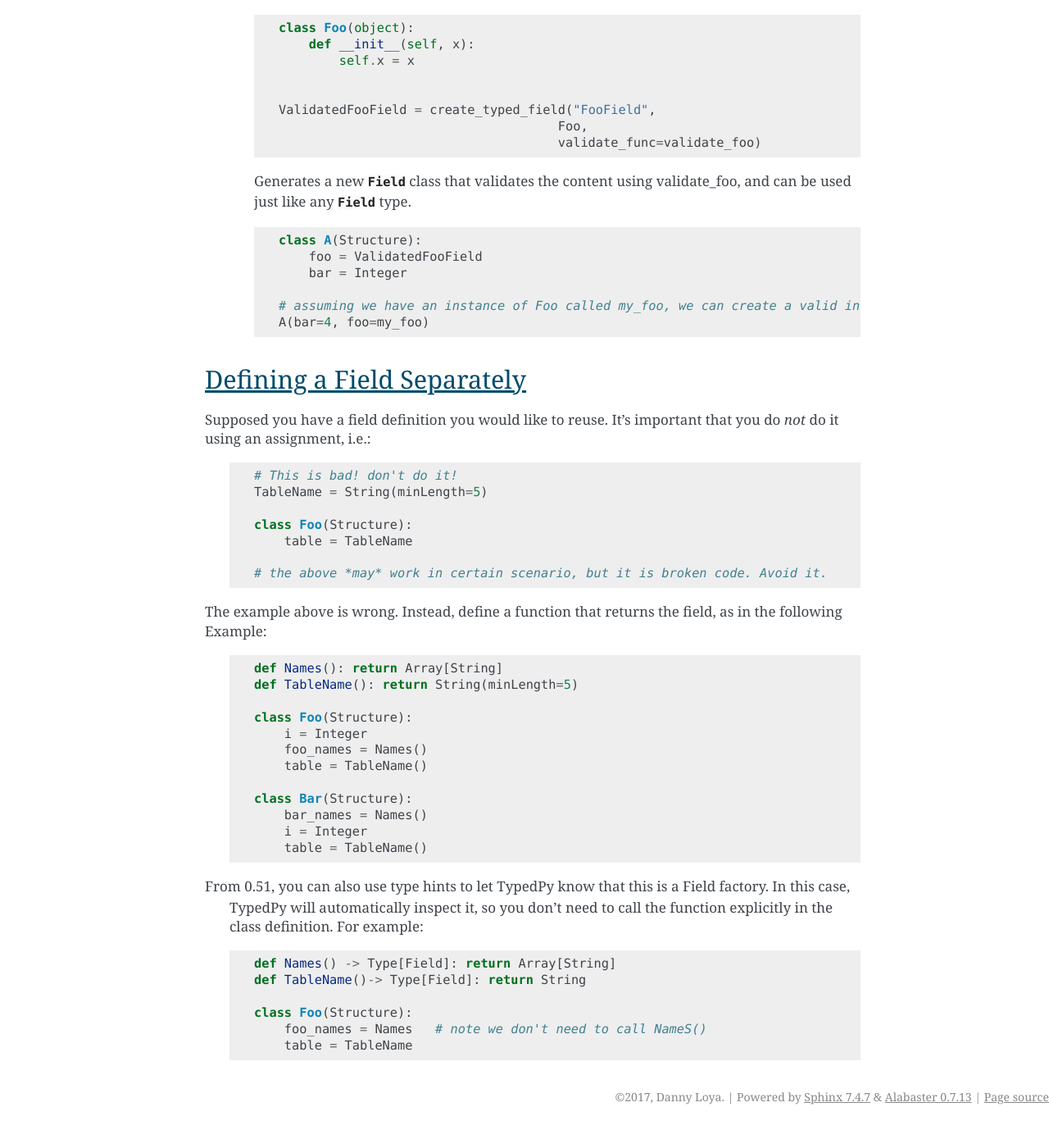
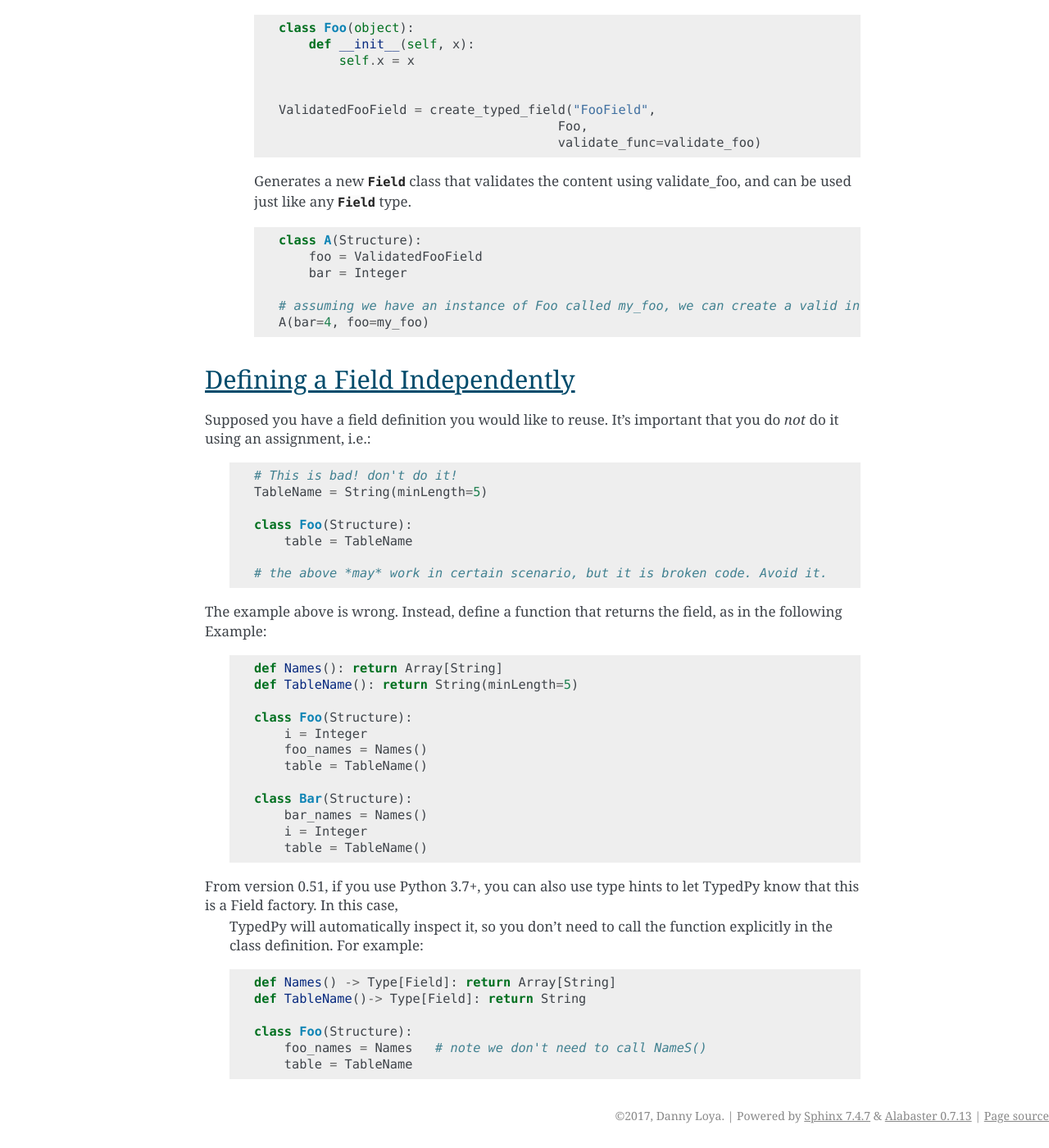
Before and after one commit to loyada/typedpy, a Sphinx documentation site: the page built from docs/fields.rst, in a window 1280 px wide and 1400 px high, scrolled down 6726 px. Shown: the whole window at 82% size. Built offline with Sphinx 7.4.7, drawn with Linux system fonts in a browser that asks for light colours; before the commit the page ends 8103 px from its top, so only the background shows below that; some of the changed text lies outside the part shown.

Commit message:
Issue #22 - deal with Python 3.6 limitations

```diff
--- a/docs/fields.rst
+++ b/docs/fields.rst
@@ -274,7 +274,7 @@ Extension and Utilities
         A(bar=4, foo=my_foo)
 
 
-Defining a Field Separately
+Defining a Field Independently
 ===========================
 Supposed you have a field definition you would like to reuse. It's important that you do *not* do it using an assignment, i.e.:
 
@@ -306,7 +306,7 @@ The example above is wrong. Instead, define a function that returns the field, a
             table = TableName()
 
 
-From 0.51, you can also use type hints to let TypedPy know that this is a Field factory. In this case, \
+From version 0.51, if you use Python 3.7+, you can also use type hints to let TypedPy know that this is a Field factory. In this case, \
  TypedPy will automatically inspect it, so you don't need to call the function explicitly in the class definition. For example:
 
  .. code-block:: python
```
Also changed, not shown: 1 other file.
